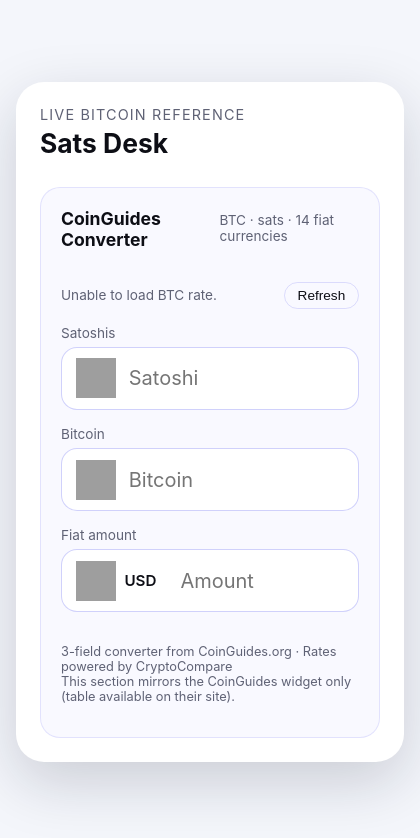
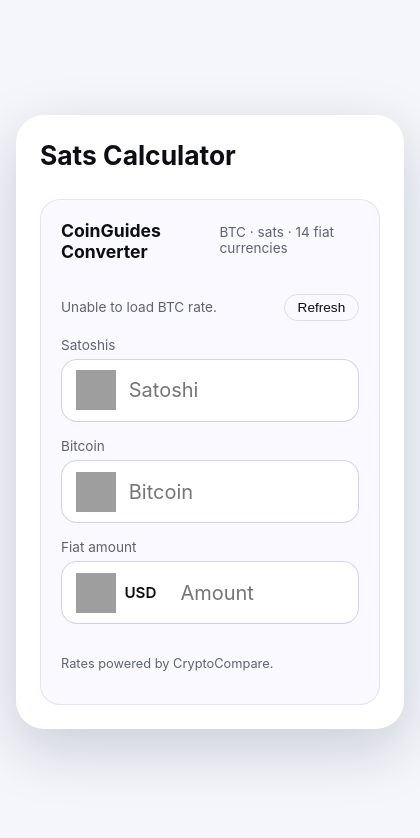
Before and after one commit to mandlcho/sats, an Electron app: page web/index.html in a window 420 px wide. Drawn offline with Linux system fonts and the light colour scheme; no server answers; grey boxes are pictures that could not be loaded.

Commit message:
chore: rename to Sats Calculator

```diff
--- a/electron/main.js
+++ b/electron/main.js
@@ -9,7 +9,7 @@
     height: 560,
     resizable: false,
     maximizable: false,
-    title: 'Sats Desk',
+    title: 'Sats Calculator',
     backgroundColor: nativeTheme.shouldUseDarkColors ? '#121212' : '#f3f3f3',
     webPreferences: {
       preload: path.join(__dirname, 'preload.js'),
--- a/web/app.js
+++ b/web/app.js
@@ -13,7 +13,7 @@
   darwin: 'macOS',
   win32: 'Windows',
   linux: 'Linux',
-  browser: 'Preview'
+  browser: ''
 };
 
 const setTheme = () => {
--- a/web/index.html
+++ b/web/index.html
@@ -3,16 +3,13 @@
   <head>
     <meta charset="UTF-8" />
     <meta name="viewport" content="width=device-width, initial-scale=1.0" />
-    <title>Sats Desk</title>
+    <title>Sats Calculator</title>
     <link rel="stylesheet" href="./styles.css" />
   </head>
   <body data-theme="light">
     <main class="app-card">
       <header class="app-header">
-        <div>
-          <p class="eyebrow">Live Bitcoin Reference</p>
-          <h1>Sats Desk</h1>
-        </div>
+        <h1>Sats Calculator</h1>
         <p class="platform-label" id="platformLabel"></p>
       </header>
 
@@ -85,10 +82,7 @@
             </div>
           </label>
         </div>
-        <p class="fine-print">
-          3-field converter from CoinGuides.org · Rates powered by CryptoCompare<br />
-          This section mirrors the CoinGuides widget only (table available on their site).
-        </p>
+        <p class="fine-print">Rates powered by CryptoCompare.</p>
       </section>
     </main>
     <script src="./app.js" type="module"></script>
--- a/web/styles.css
+++ b/web/styles.css
@@ -57,20 +57,8 @@
 }
 
 .app-header h1 {
-  margin: 0.25rem 0 0;
+  margin: 0;
   font-size: 1.65rem;
-}
-
-.eyebrow {
-  margin: 0;
-  font-size: 0.9rem;
-  color: var(--muted-light);
-  text-transform: uppercase;
-  letter-spacing: 0.08em;
-}
-
-body[data-theme='dark'] .eyebrow {
-  color: var(--muted-dark);
 }
 
 .platform-label {
```
Also changed, not shown: package.json (+4 -4 lines), README.md, 1 other file.
